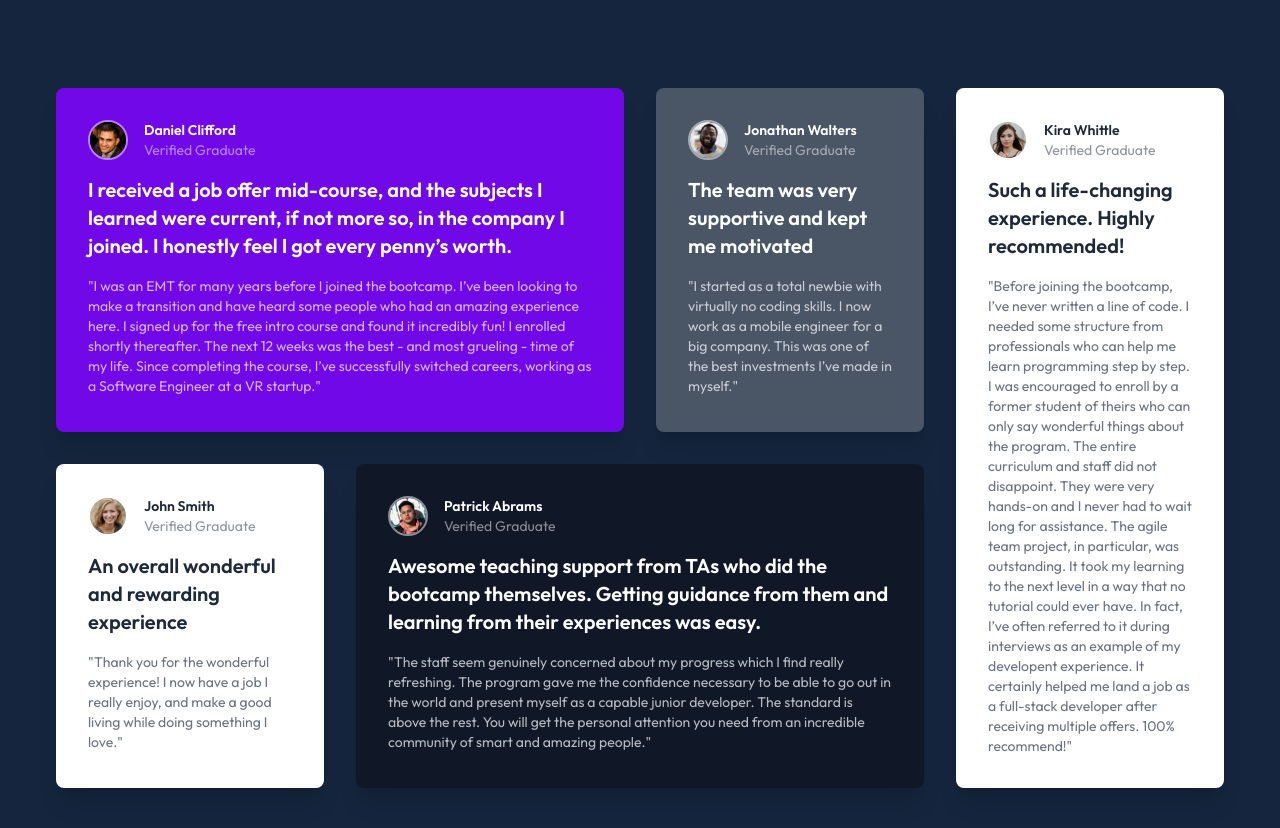
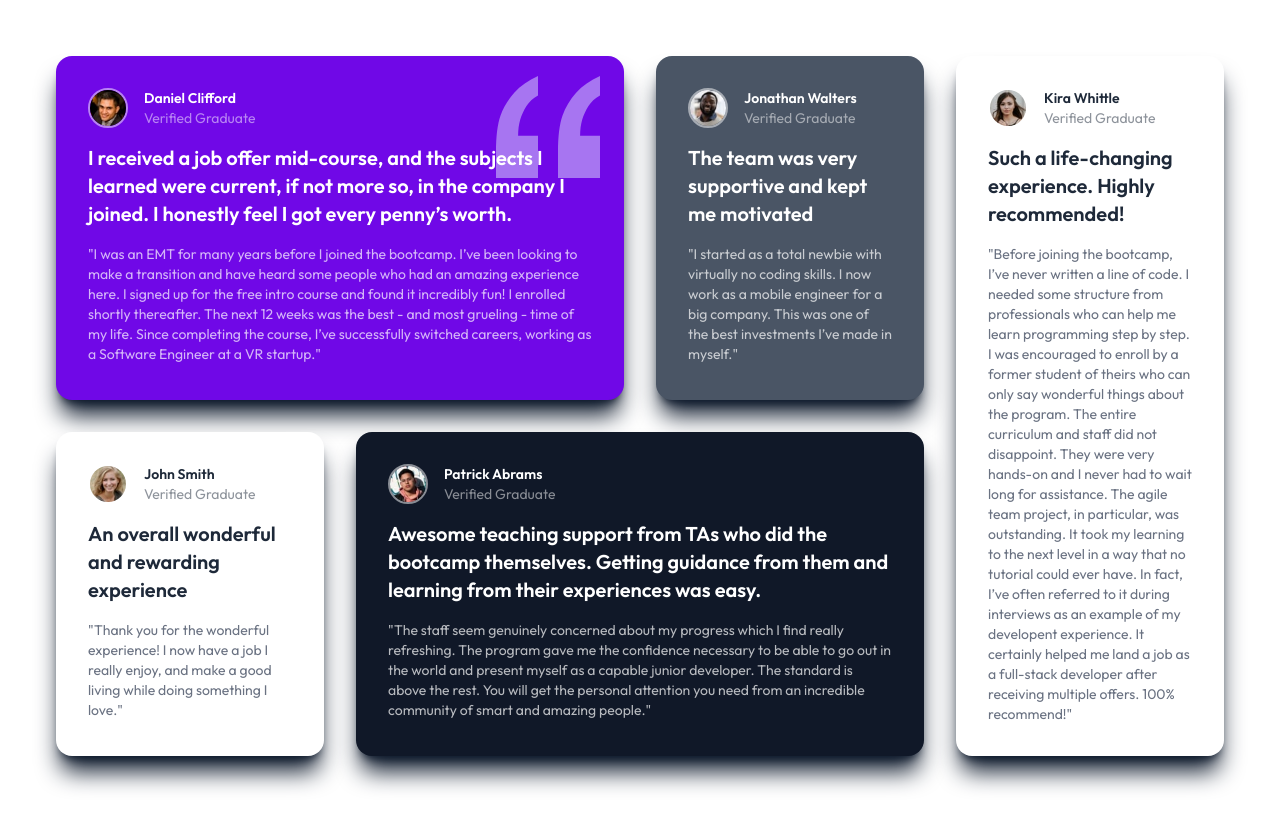
Before and after one commit to H4milton/learn_tailwind, a React (Vite) app: page / in a window 1280 px wide. Shown: the top 828 px of the page. Built offline with nearby package versions, Linux system fonts and the light colour scheme.

Commit message:
se finaliza proyecto 2

```diff
--- a/src/index.css
+++ b/src/index.css
@@ -13,6 +13,12 @@
 
 .button-nav {
   @apply rounded-md bg-blue-500 px-4 py-2 text-white font-semibold hover:bg-blue-900 cursor-pointer focus:outline-blue-50 focus:outline-8 active:bg-green-600;
+}
+
+.background-image{
+  background-image: url("/public/img/proyecto3/images/bg-pattern-quotation.svg");
+  background-repeat: no-repeat;
+  background-position: right 24px top 20px;
 }
 
 @layer components {
--- a/src/main.tsx
+++ b/src/main.tsx
@@ -16,7 +16,7 @@ import TestimonialsGrid from "./pages/proyecto3/TestimonialsGrid.tsx";
 
 createRoot(document.getElementById("root")!).render(
   <StrictMode>
-    <main className="font-Outfit font-normal text-2xl p-6 bg-Blue-900-card-BG text-white min-h-screen grid grid-cols-1 gap-y-8 place-content-center place-items-center">
+    <main className="font-Outfit font-normal text-2xl p-6 text-white min-h-screen flex items-center justify-center">
       <Toaster richColors />
       {/* <Ejercicio1 /> */}
       {/* <Medidas /> */}
--- a/src/pages/proyecto3/CardTestimonial.tsx
+++ b/src/pages/proyecto3/CardTestimonial.tsx
@@ -31,11 +31,13 @@ export default function CardTestimonial({ testimonial }: CardTestimonialProps) {
 
   return (
     <motion.article
-      className={`rounded-lg shadow-xl p-8 flex flex-col gap-4 ${testimonial.cardClasses} ${testimonial.gridSpan} cursor-pointer`} // MÉTODO 2: Inyección directa de clases desde los datos.
+      className={`rounded-2xl shadow-xl p-8 flex flex-col gap-4 ${testimonial.cardClasses} ${testimonial.gridSpan} cursor-pointer shadow-sm shadow-Blue-950-main-BG`} // MÉTODO 2: Inyección directa de clases desde los datos.
       variants={itemVariants}
       whileHover={{ scale: 1.03, y: -8 }}
       whileTap={{ scale: 0.98 }}
       transition={{ type: "spring", stiffness: 400, damping: 17 }}
+      initial="hidden"
+      animate="visible"
     >
       <header className="flex gap-4 items-center">
         {testimonial.image && (
--- a/src/pages/proyecto3/TestimonialsGrid.tsx
+++ b/src/pages/proyecto3/TestimonialsGrid.tsx
@@ -23,7 +23,7 @@ const testimonialsData: Testimonial[] = [
     subText:
       "I was an EMT for many years before I joined the bootcamp. I’ve been looking to make a transition and have heard some people who had an amazing experience here. I signed up for the free intro course and found it incredibly fun! I enrolled shortly thereafter. The next 12 weeks was the best - and most grueling - time of my life. Since completing the course, I’ve successfully switched careers, working as a Software Engineer at a VR startup.",
     background: "purple-100",
-    cardClasses: "bg-violet-700 text-white",
+    cardClasses: "bg-violet-700 text-white background-image",
     gridSpan: "lg:col-span-2",
   },
   {
```
